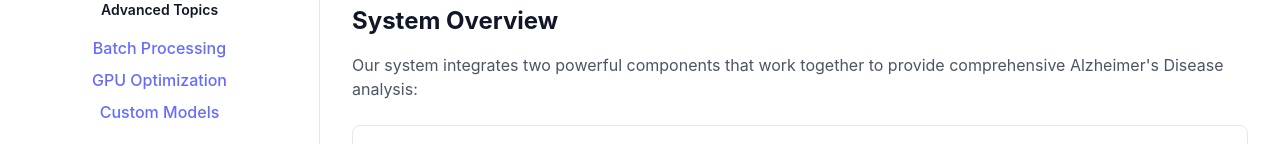
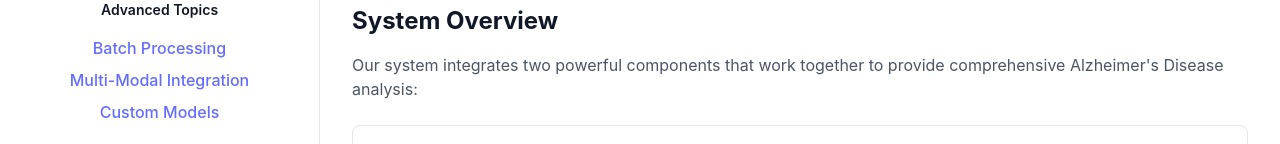
Before and after one commit to AdityaPurswani/Docs-For-Dementia-Pipeline, a React (Vite) app: page / in a window 1280 px wide. Shown: the part 656-800 px from the top of the page. Built offline with nearby package versions, Linux system fonts and the light colour scheme.

Commit message:
add new func to sidebar

```diff
--- a/src/components/layout/Sidebar.jsx
+++ b/src/components/layout/Sidebar.jsx
@@ -33,7 +33,7 @@ const Sidebar = () => {
       title: 'Advanced Topics',
       items: [
         { name: 'Batch Processing', href: '/advanced/batch' },
-        { name: 'GPU Optimization', href: '/advanced/gpu' },
+        { name: 'Multi-Modal Integration', href: '/advanced/multimodal' },
         { name: 'Custom Models', href: '/advanced/models' }
       ]
     }
```
